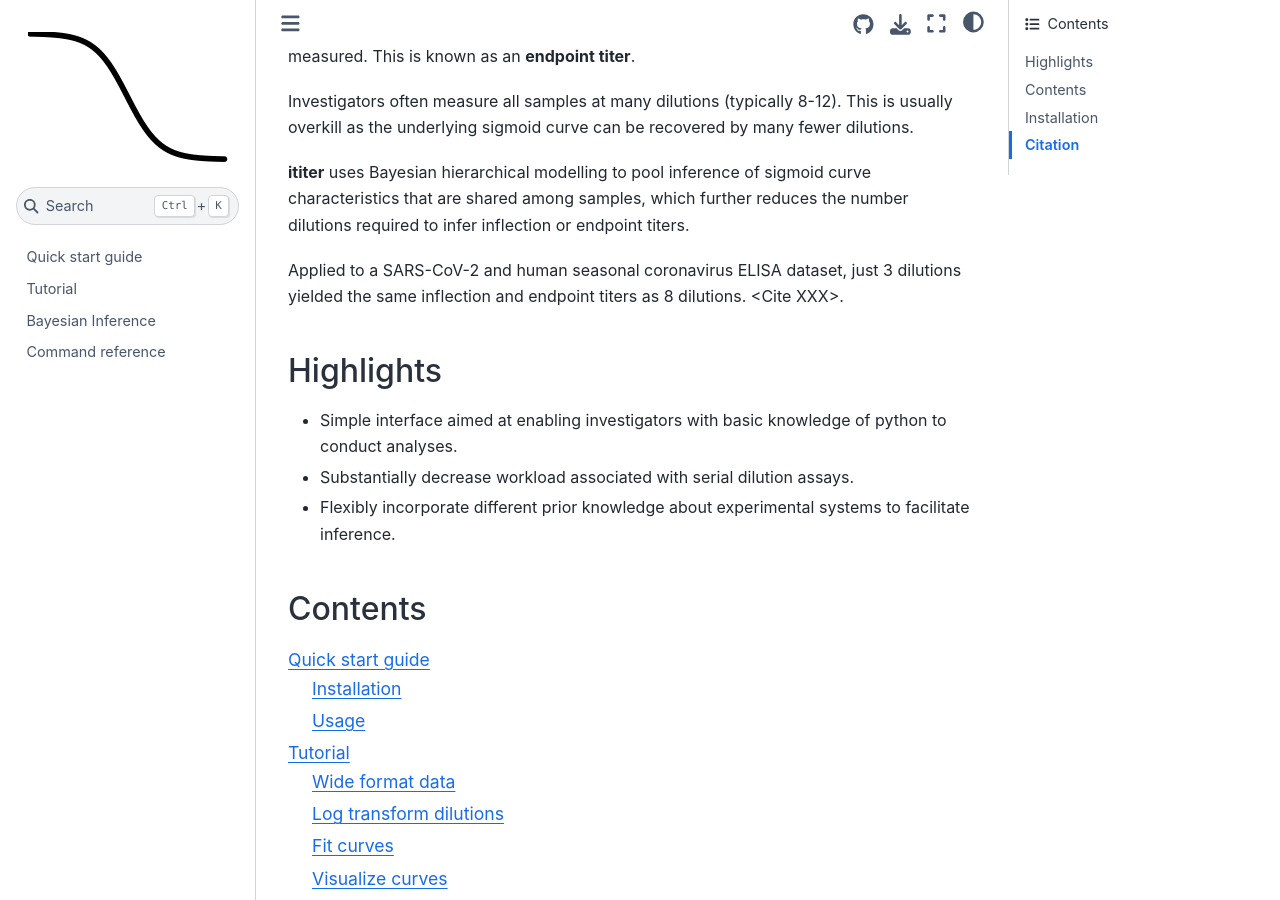
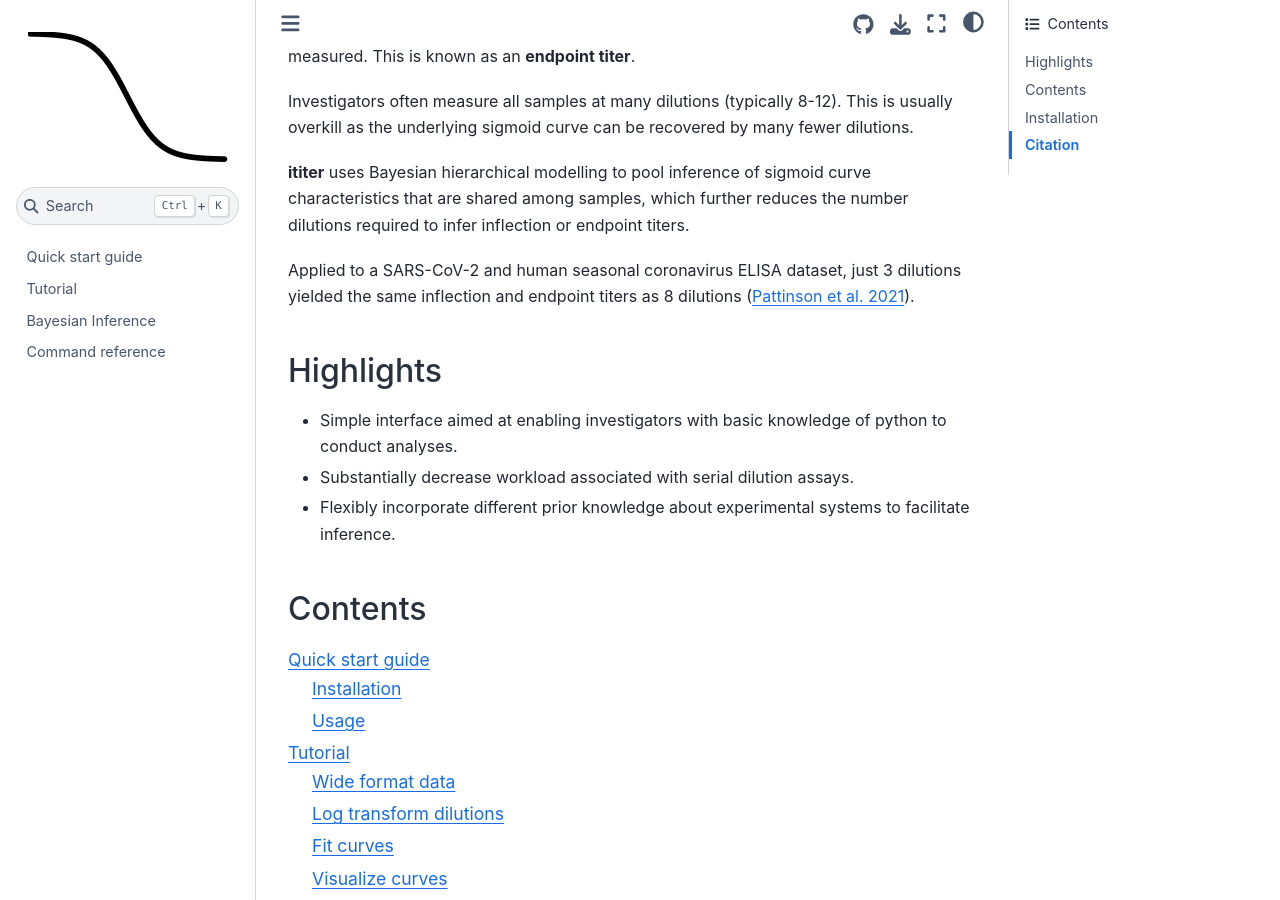
Before and after one commit to IRI-UW-Bioinformatics/ititer, a Sphinx documentation site: the page built from docs/index.rst, in a window 1280 px wide and 900 px high, scrolled down 527 px. Built offline with Sphinx 7.4.7 and the Sphinx Book theme 1.1.4, drawn with Linux system fonts in a browser that asks for light colours.

Commit message:
Added another missing citation to docs/index.rst.

```diff
--- a/docs/index.rst
+++ b/docs/index.rst
@@ -17,7 +17,7 @@ This is usually overkill as the underlying sigmoid curve can be recovered by man
 
 **ititer** uses Bayesian hierarchical modelling to pool inference of sigmoid curve characteristics that are shared among samples, which further reduces the number dilutions required to infer inflection or endpoint titers.
 
-Applied to a SARS-CoV-2 and human seasonal coronavirus ELISA dataset, just 3 dilutions yielded the same inflection and endpoint titers as 8 dilutions. <Cite XXX>.
+Applied to a SARS-CoV-2 and human seasonal coronavirus ELISA dataset, just 3 dilutions yielded the same inflection and endpoint titers as 8 dilutions (`Pattinson et al. 2021 <https://www.medrxiv.org/content/10.1101/2021.09.13.21263523v1>`_).
 
 Highlights
 ----------
```
